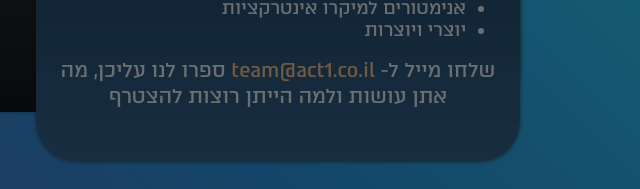
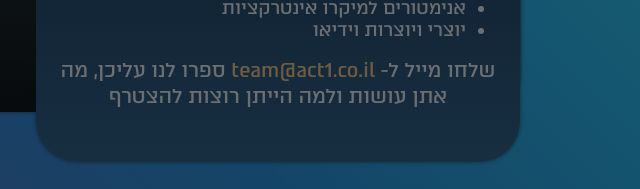
Before and after one commit to act-1/website, a website: page index.html in a window 1280 px wide. Shown: the part 1599-1788 px from the top of the page, 618-1258 px from the left. Drawn offline with Linux system fonts and the light colour scheme.

Commit message:
Fixed typo

```diff
--- a/index.html
+++ b/index.html
@@ -63,7 +63,7 @@
               <li class="role-list-item">אנשי מדיה חברתית</li>
               <li class="role-list-item">מאיירות ומאיירים</li>
               <li class="role-list-item">אנימטורים למיקרו אינטרקציות</li>
-              <li class="role-list-item">יוצרי ויוצרות</li>
+              <li class="role-list-item">יוצרי ויוצרות וידיאו</li>
             </ul>
 
             <p class="about-text">
```
